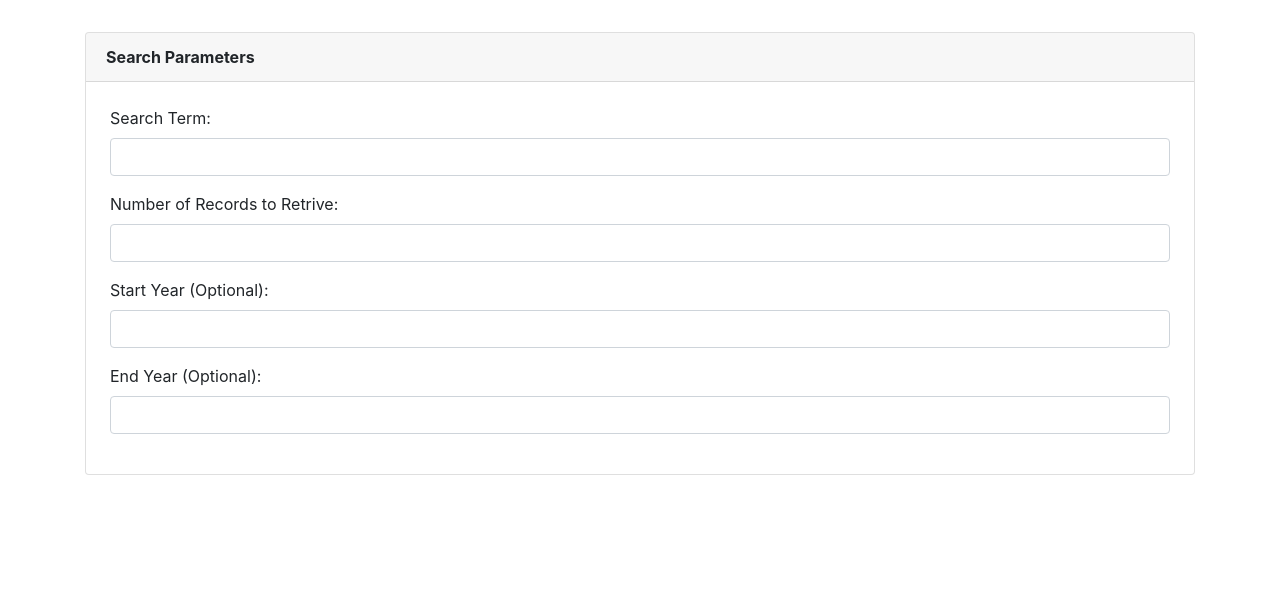
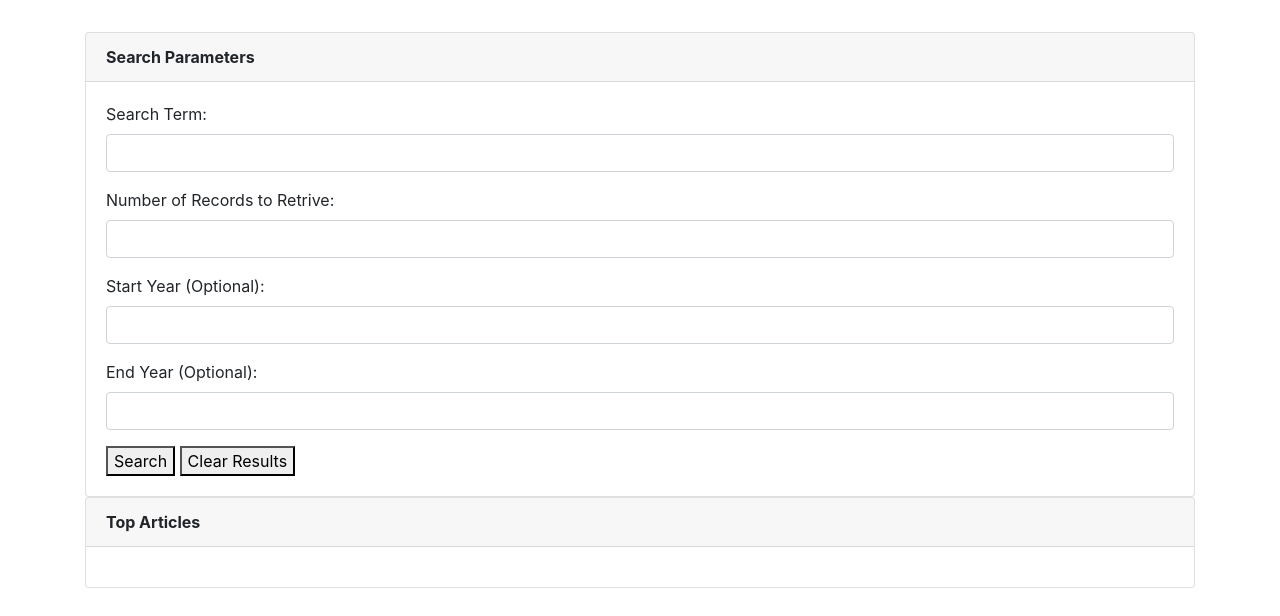
Before and after one commit to ToMakPo/GroupRepo-New_York_Times_Article_Search, a plain HTML site: page index.html in a window 1280 px wide. Shown: the part 184-800 px from the top of the page. Drawn offline with nearby package versions, Linux system fonts and the light colour scheme.

Commit message:
adding search button, clear button, Top articles element

```diff
--- a/index.html
+++ b/index.html
@@ -1,5 +1,6 @@
 <!DOCTYPE html>
 <html lang="en">
+
 <head>
     <meta charset="UTF-8">
     <meta name="viewport" content="width=device-width, initial-scale=1.0">
@@ -10,35 +11,44 @@
 
 <body>
     <div class="container">
-        <div class="jumbotron bg-info">
+        <div id="title" class="jumbotron bg-info">
             <h1 class="display-7 text-center text-white">New York Times Search</h1>
         </div>
 
-        <div class="card">
+        <div id="card-body" class="card">
             <div class="card-header font-weight-bolder ">Search Parameters</div>
-            <form class= "m-4">
-                <div class="form-group">
-                    <label for="exampleInputEmail1">Search Term:</label>
-                    <input type="email" class="form-control" id="exampleInputEmail1" aria-describedby="emailHelp">
-                    <!-- <small id="emailHelp" class="form-text text-muted">We'll never share your email with anyone
-                        else.</small> -->
-                </div>
-                <div class="form-group">
-                    <label for="exampleInputPassword1">Number of Records to Retrive:</label>
-                    <input type="number" class="form-control" id="exampleInputPassword1">
-                </div>
-                <div class="form-group">
-                    <label for="exampleInputPassword1">Start Year (Optional):</label>
-                    <input type="password" class="form-control" id="exampleInputPassword1">
-                </div>
-                <div class="form-group">
-                    <label for="exampleInputPassword1">End Year (Optional):</label>
-                    <input type="password" class="form-control" id="exampleInputPassword1">
-                </div>
-            </form>
 
+            <div class="card-body">
+                <form id="SearchBody" class="">
+                    <div id="Search-term" class="form-group">
+                        <label>Search Term:</label>
+                        <input type="text" class="form-control" id="Term-input">
+                    </div>
+
+                    <div id="record-Num" class="form-group">
+                        <label>Number of Records to Retrive:</label>
+                        <input type="number" class="form-control" id="record-Num-input">
+                    </div>
+                    <div class="form-group">
+                        <label>Start Year (Optional):</label>
+                        <input type="text" class="form-control" id="start-year">
+                    </div>
+                    <div class="form-group">
+                        <label>End Year (Optional):</label>
+                        <input type="text" class="form-control" id="end-year">
+                    </div>
+
+                    <!-- search button -->
+                    <button id="searchBtn">Search</button>
+                    <button id="Clearbtn">Clear Results</button>
+                </form>
+            </div>
         </div>
 
+        <div class="card">
+            <div class="card-header font-weight-bolder ">Top Articles</div>
+            <div id="top-articles" class="card-body"></div>
+        </div>
 
     </div>
 
```
